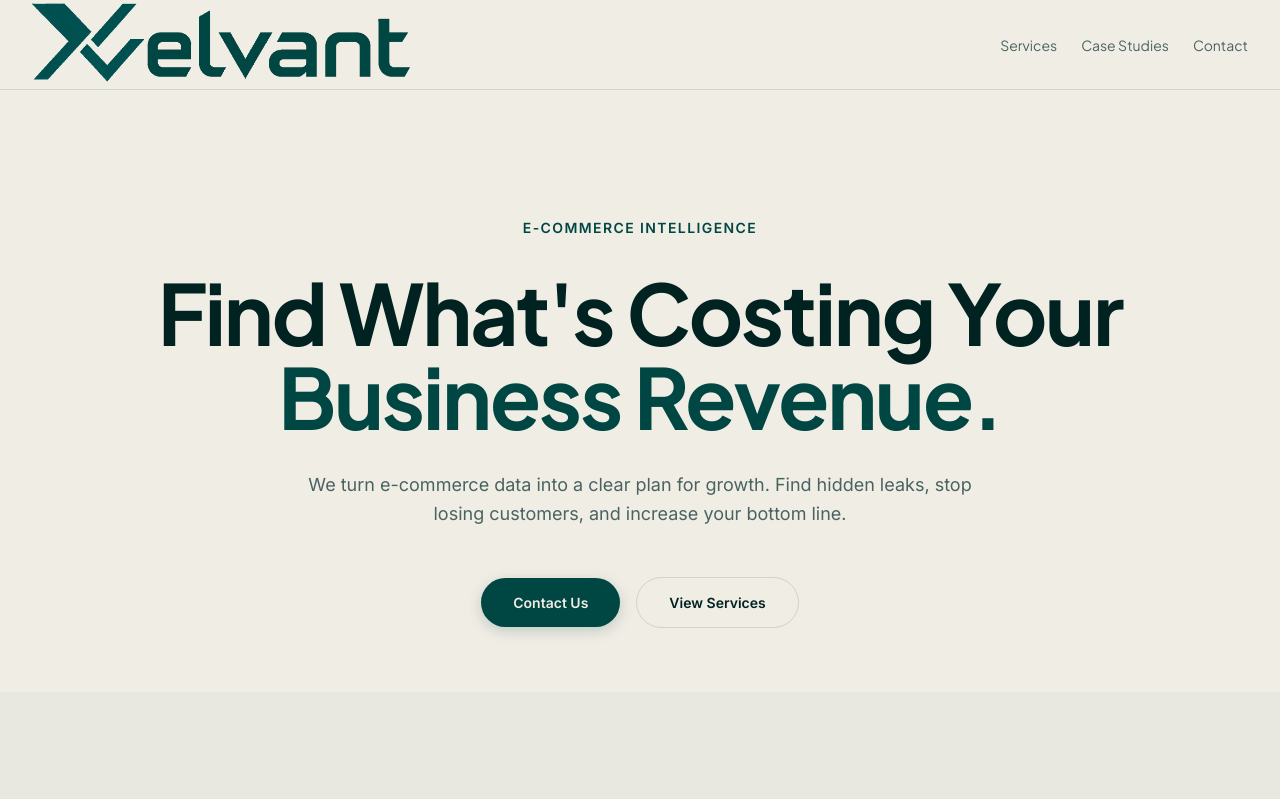
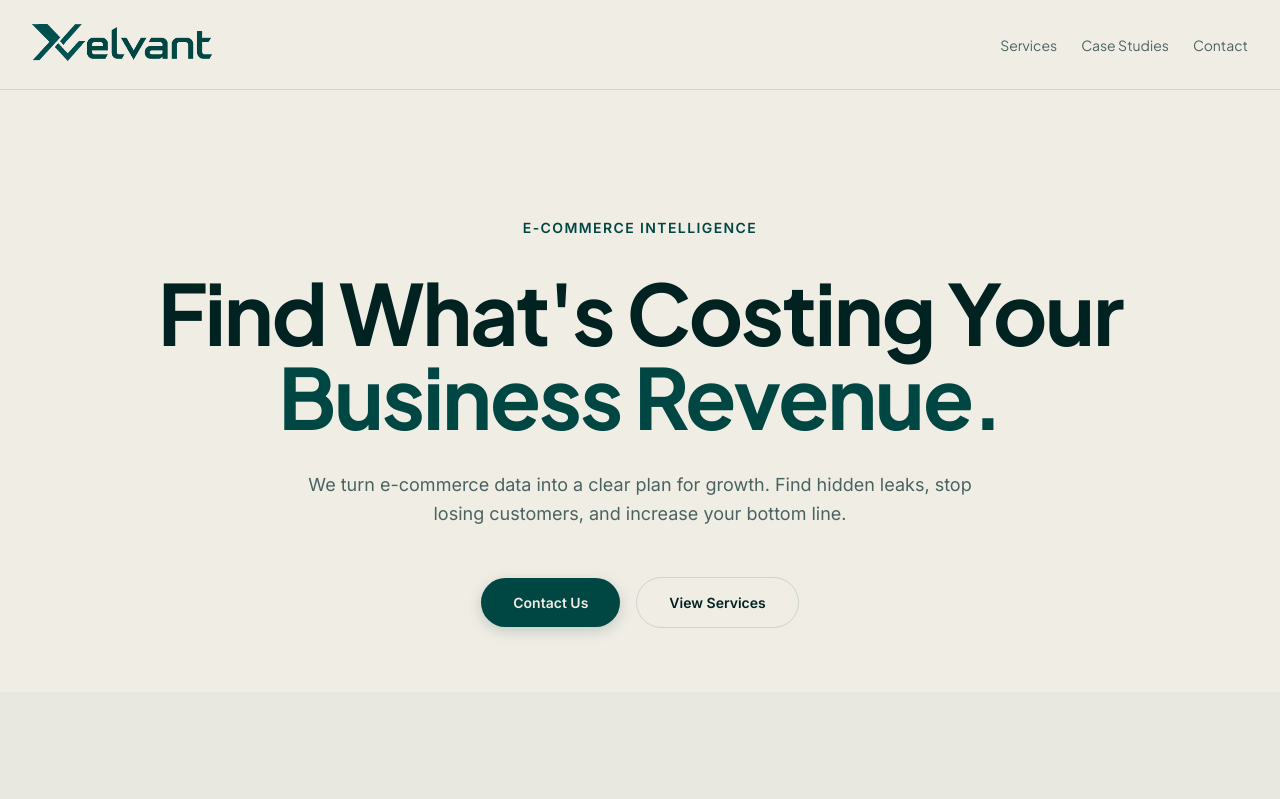
Before and after one commit to ali-zain-ai/Xelvant-site, a Next.js app: page / in a window 1280 px wide. Shown: the top 799 px of the page. Built offline with nearby package versions, Linux system fonts and the light colour scheme.

Commit message:
style: remove excessive logo scaling

```diff
--- a/app/page.tsx
+++ b/app/page.tsx
@@ -80,7 +80,7 @@ export default function Home() {
             alt="Xelvant Logo"
             width={180}
             height={37}
-            style={{ objectFit: 'contain', transform: 'scale(2.1)', transformOrigin: 'left center' }}
+            style={{ objectFit: 'contain' }}
             priority
           />
         </Link>
--- a/app/services/page.tsx
+++ b/app/services/page.tsx
@@ -86,7 +86,7 @@ export default function ServicesPage() {
             alt="Xelvant Logo"
             width={180}
             height={37}
-            style={{ objectFit: 'contain', transform: 'scale(2.1)', transformOrigin: 'left center' }}
+            style={{ objectFit: 'contain' }}
             priority
           />
         </Link>
```
